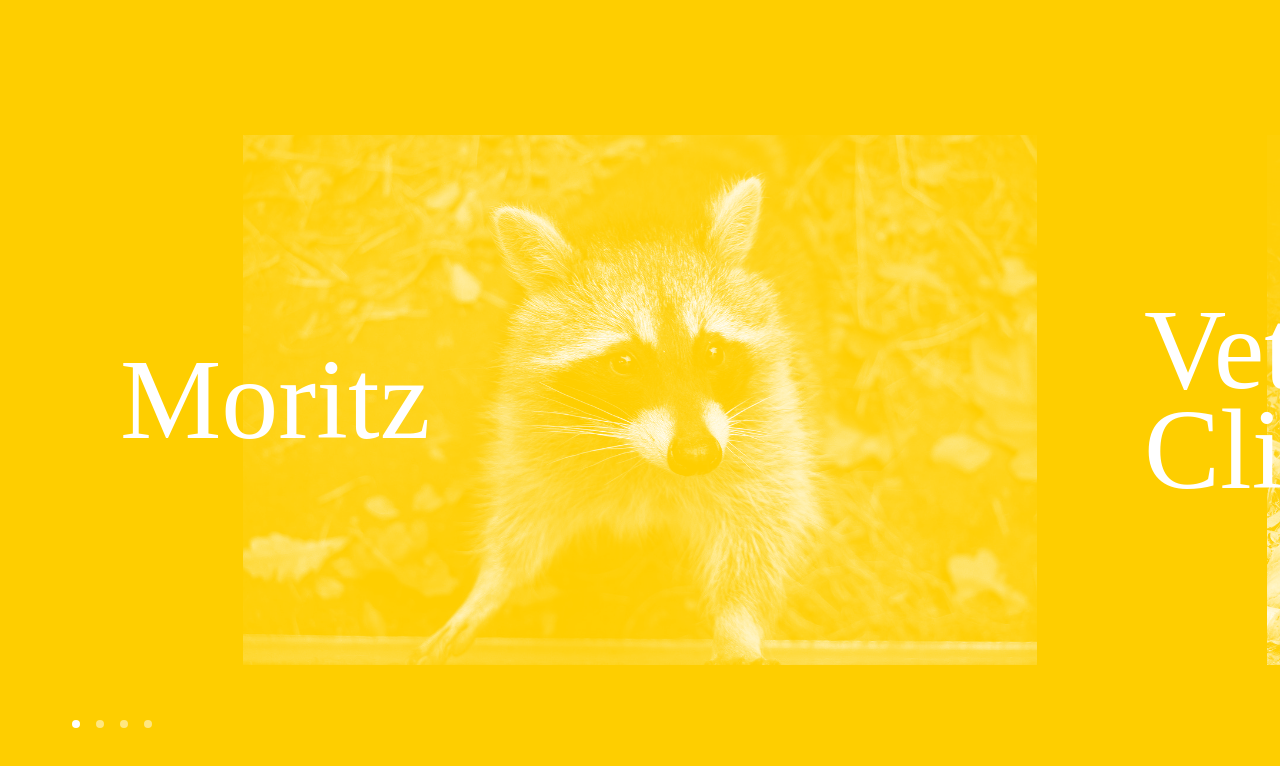
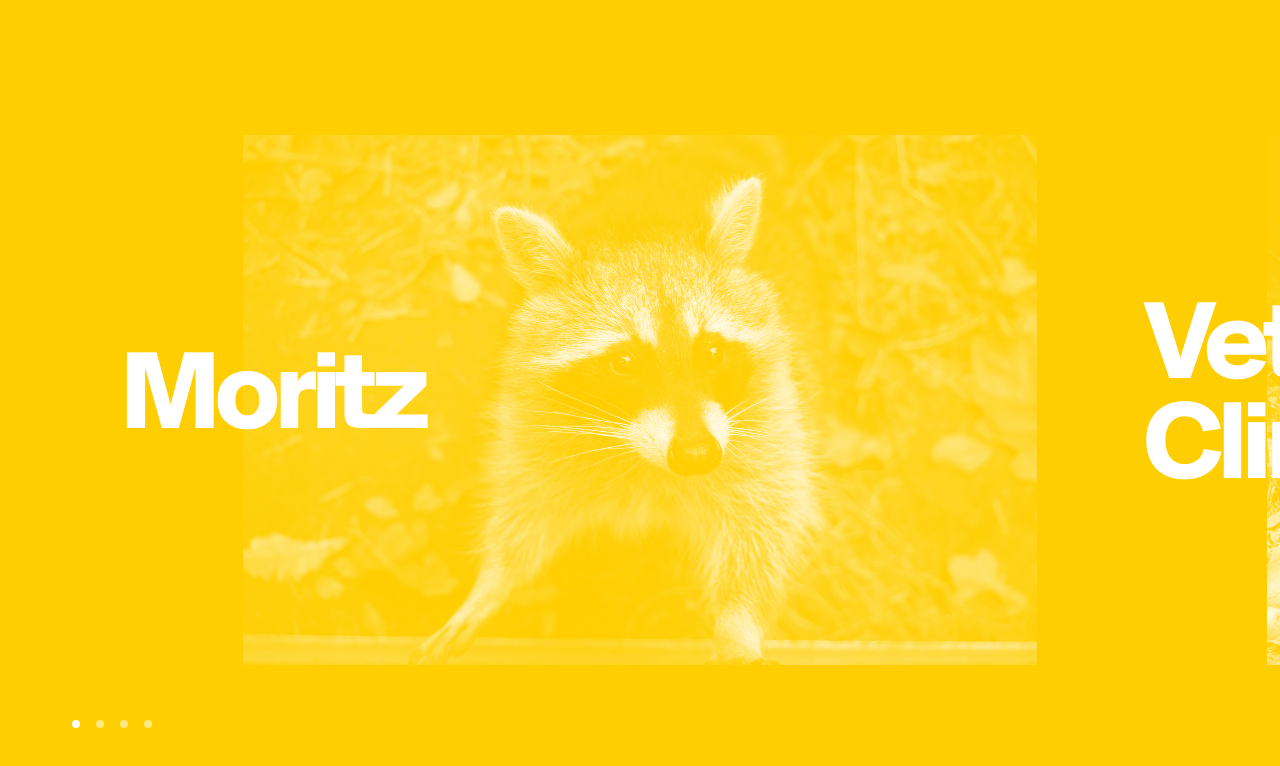
Before and after one commit to giomoz/portfolio, a plain HTML site: page index.html in a window 1280 px wide. Drawn offline with Linux system fonts and the light colour scheme.

Commit message:
new typeface

```diff
--- a/css/main.css
+++ b/css/main.css
@@ -1,3 +1,19 @@
+@font-face {
+    font-family: 'Suisse BP web';
+    src: url('../fonts/SuisseBPIntl-Regular.woff2') format('woff2'),
+        url('../fonts/SuisseBPIntl-Regular.woff') format('woff');
+    font-weight: normal;
+    font-style: normal;
+}
+
+@font-face {
+    font-family: 'Suisse BP web';
+    src: url('../fonts/SuisseBPIntl-Bold.woff2') format('woff2'),
+        url('../fonts/SuisseBPIntl-Bold.woff') format('woff');
+    font-weight: bold;
+    font-style: normal;
+}
+
 *, *:before, *:after {
   box-sizing: border-box;
 }
@@ -10,8 +26,13 @@
 :root {
   --pagePaddingX: 120px;
   --dotsPaddingX: 64px;
+
   --introTitleFontSize: 114px;
   --introTitleLineHeight: 100px;
+
+  --bodyFontSize: 20px;
+  --bodyLineHeight: 27px;
+
   --projectMaxWidth: 794px;
 }
 
@@ -19,6 +40,7 @@
   :root {
     --pagePaddingX: 48px;
     --dotsPaddingX: 42px;
+
     --introTitleFontSize: 64px;
     --introTitleLineHeight: 64px;
   }
@@ -26,8 +48,10 @@
 
 body {
   margin: 0;
-  font-family: circular;
+  font-family: 'Suisse BP web';
   color: white;
+  font-size: var(--bodyFontSize);
+  line-height: var(--bodyLineHeight);
 }
 
 img {
@@ -67,8 +91,9 @@ img {
 .projectIntroTitle {
   font-size: var(--introTitleFontSize);
   line-height: var(--introTitleLineHeight);
+  letter-spacing: -0.05em;
   z-index: 1;
-  font-weight: 400;
+  font-weight: 700;
 }
 
 .projectIntroLinkWrapper {
--- a/js/get-projects-content.js
+++ b/js/get-projects-content.js
@@ -7,7 +7,9 @@ const getProjectContent = (projectRef) => {
 
 	document.querySelector(`body`).innerHTML = `
 		<div class="projectContent">
-			<h1>${projectItem.title}</h1>
+			<h1 class="projectTitle">${projectItem.title}</h1>
+
+			<p class="projectDescription">${projectItem.description || ''}</p>
 
 			${imagesUrls.join('')}
 		</div>
--- a/js/main.js
+++ b/js/main.js
@@ -13,7 +13,7 @@ const projectIntros = projectsData.map((project) => {
 			<a class="projectIntroLinkWrapper" href="projects/${project.ref}.html">
         <img src="projects/images/${project.introImage}" class="projectIntroImage" />
         <h2 class="projectIntroTitle">
-				${project.title}
+				  ${project.title}
         </h2>
 			</a>
 		</div>
@@ -82,9 +82,7 @@ const setBgColor = () => {
   `
 }
 
-if(screenNumber() === 0) {
-  document.querySelector(`#dot-0`).classList.add('active')
-}
+document.querySelector(`#dot-0`).classList.add('active')
 
 introSection.addEventListener('scroll', () => {
   document.querySelector(`#dot-${screenNumber()}`).classList.add('active')
--- a/js/projects-data.js
+++ b/js/projects-data.js
@@ -19,6 +19,7 @@ const projectsData = [
 		title: 'Tomato',
 		introImage: 'penguin.jpeg',
 		images: ['tomato.jpeg', 'wall.jpeg'],
+		description: `n a professional context it often happens that private or corporate clients corder a publication to be made and presented with the actual content still not being ready. Think of a news blog that's filled with content hourly on the day of going live. However, reviewers tend to be distracted by comprehensible content.`,
 	},
 	{
 		ref: 'rabano',
```
Also changed, not shown: fonts/SuisseBPIntl-Bold.woff (added), fonts/SuisseBPIntl-Bold.woff2 (added), fonts/SuisseBPIntl-Regular.woff (added), fonts/SuisseBPIntl-Regular.woff2 (added).
